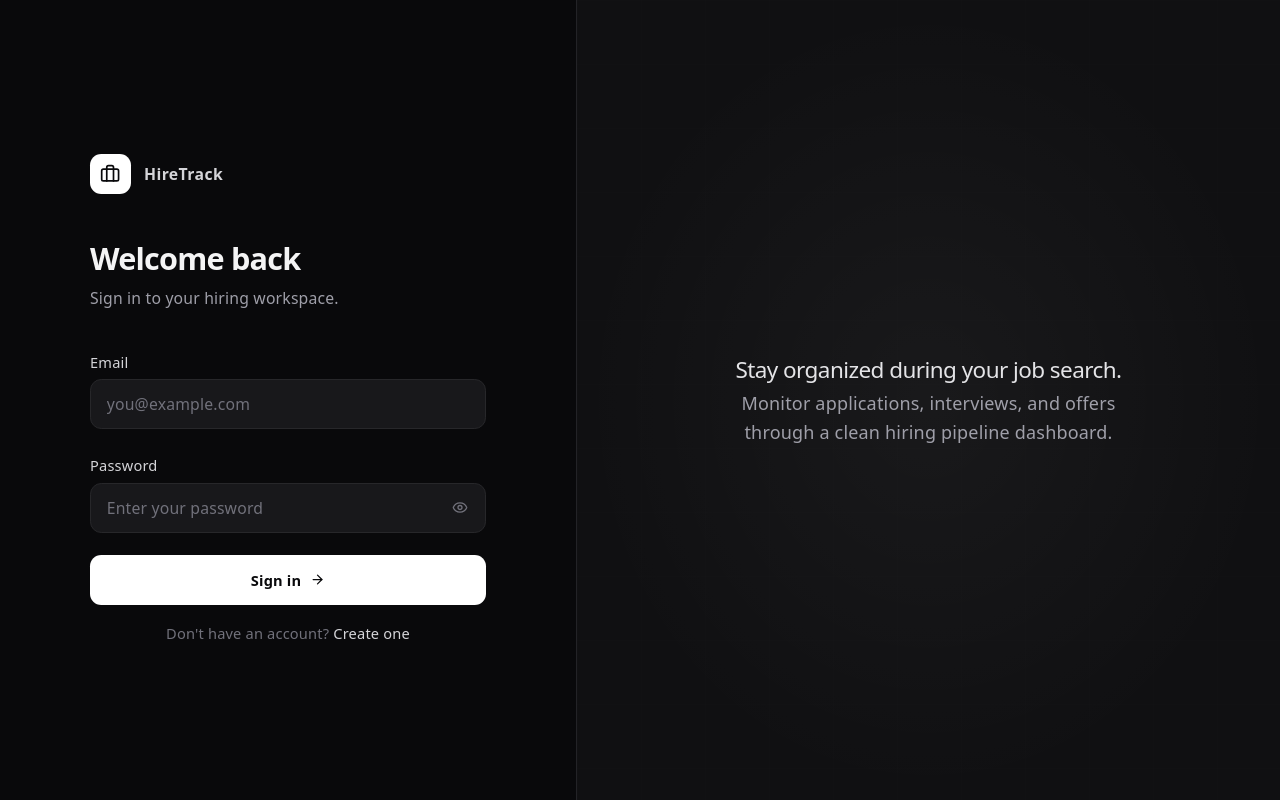
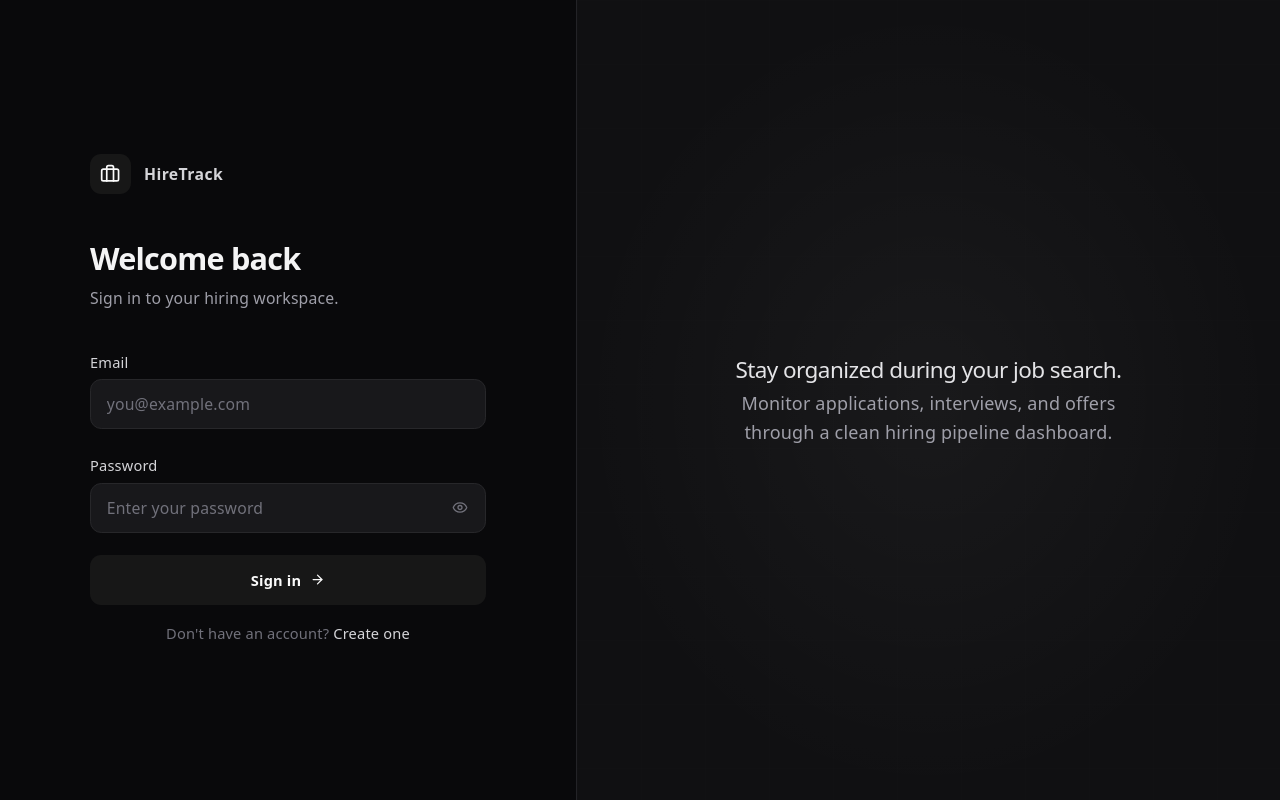
Before and after one commit to shouqatazeez/hiretrack, a React (Vite) app in the folder frontend/: page /login in a window 1280 px wide. Built offline with nearby package versions, Linux system fonts and the light colour scheme; no server answers.

Commit message:
Improve login/register UI

```diff
--- a/frontend/src/pages/auth/LoginPage.jsx
+++ b/frontend/src/pages/auth/LoginPage.jsx
@@ -44,8 +44,8 @@ export default function LoginPage() {
       <div className="flex w-full items-center justify-center px-6 py-12 lg:w-[45%] lg:px-12 xl:px-20">
         <div className="w-full max-w-95">
           <div className="mb-10 flex items-center gap-3">
-            <div className="flex h-9 w-9 items-center justify-center rounded-lg bg-white">
-              <Briefcase className="h-4.5 w-4.5 text-zinc-950" />
+            <div className="flex h-9 w-9 items-center justify-center rounded-lg bg-primary">
+              <Briefcase className="h-4.5 w-4.5 text-primary-foreground" />
             </div>
             <span className="text-sm font-semibold tracking-wide text-zinc-300">
               HireTrack
@@ -85,7 +85,7 @@ export default function LoginPage() {
                 value={formData.email}
                 onChange={handleChange}
                 disabled={loading}
-                className="h-11 w-full mt-1 rounded-lg border border-zinc-800 bg-zinc-900 px-3.5 text-sm text-zinc-100 placeholder:text-zinc-500 outline-none transition-colors focus:border-zinc-600 focus:bg-zinc-900/80 disabled:opacity-50"
+                className="h-11 w-full mt-1 rounded-lg border border-zinc-800 bg-zinc-900 px-3.5 text-sm text-zinc-100 placeholder:text-zinc-500 outline-none transition-colors focus:border-primary focus:bg-zinc-900/80 disabled:opacity-50"
               />
             </div>
 
@@ -107,7 +107,7 @@ export default function LoginPage() {
                   value={formData.password}
                   onChange={handleChange}
                   disabled={loading}
-                  className="h-11 w-full rounded-lg border border-zinc-800 bg-zinc-900 pr-11 pl-3.5 text-sm text-zinc-100 placeholder:text-zinc-500 outline-none transition-colors focus:border-zinc-600 focus:bg-zinc-900/80 disabled:opacity-50"
+                  className="h-11 w-full rounded-lg border border-zinc-800 bg-zinc-900 pr-11 pl-3.5 text-sm text-zinc-100 placeholder:text-zinc-500 outline-none transition-colors focus:border-primary focus:bg-zinc-900/80 disabled:opacity-50"
                 />
                 <button
                   type="button"
@@ -123,7 +123,7 @@ export default function LoginPage() {
             <button
               type="submit"
               disabled={loading}
-              className="flex mb-3.5 h-11 w-full items-center justify-center gap-2 rounded-lg bg-white text-[0.8125rem] font-semibold text-zinc-950 transition-colors hover:bg-zinc-200 disabled:cursor-not-allowed disabled:opacity-60"
+              className="flex mb-3.5 h-11 w-full items-center justify-center gap-2 rounded-lg bg-primary text-[0.8125rem] font-semibold text-primary-foreground transition-colors hover:bg-primary/90 disabled:cursor-not-allowed disabled:opacity-60"
             >
               {loading ? (
                 <>
--- a/frontend/src/pages/auth/RegisterPage.jsx
+++ b/frontend/src/pages/auth/RegisterPage.jsx
@@ -60,8 +60,8 @@ export default function RegisterPage() {
         <div className="w-full max-w-95">
 
           <div className="mb-10 flex items-center gap-3">
-            <div className="flex h-9 w-9 items-center justify-center rounded-lg bg-white">
-              <Briefcase className="h-4.5 w-4.5 text-zinc-950" />
+            <div className="flex h-9 w-9 items-center justify-center rounded-lg bg-primary">
+              <Briefcase className="h-4.5 w-4.5 text-primary-foreground" />
             </div>
             <span className="text-sm font-semibold tracking-wide text-zinc-300">
               HireTrack
@@ -105,7 +105,7 @@ export default function RegisterPage() {
                 value={formData.full_name}
                 onChange={handleChange}
                 disabled={loading}
-                className="mt-1 h-11 w-full rounded-lg border border-zinc-800 bg-zinc-900 px-3.5 text-sm text-zinc-100 placeholder:text-zinc-500 outline-none transition-colors focus:border-zinc-600 focus:bg-zinc-900/80 disabled:opacity-50"
+                className="mt-1 h-11 w-full rounded-lg border border-zinc-800 bg-zinc-900 px-3.5 text-sm text-zinc-100 placeholder:text-zinc-500 outline-none transition-colors focus:border-primary focus:bg-zinc-900/80 disabled:opacity-50"
               />
             </div>
 
@@ -123,7 +123,7 @@ export default function RegisterPage() {
                 value={formData.email}
                 onChange={handleChange}
                 disabled={loading}
-                className="mt-1 h-11 w-full rounded-lg border border-zinc-800 bg-zinc-900 px-3.5 text-sm text-zinc-100 placeholder:text-zinc-500 outline-none transition-colors focus:border-zinc-600 focus:bg-zinc-900/80 disabled:opacity-50"
+                className="mt-1 h-11 w-full rounded-lg border border-zinc-800 bg-zinc-900 px-3.5 text-sm text-zinc-100 placeholder:text-zinc-500 outline-none transition-colors focus:border-primary focus:bg-zinc-900/80 disabled:opacity-50"
               />
             </div>
 
@@ -143,7 +143,7 @@ export default function RegisterPage() {
                   value={formData.password}
                   onChange={handleChange}
                   disabled={loading}
-                  className="h-11 w-full rounded-lg border border-zinc-800 bg-zinc-900 pr-11 pl-3.5 text-sm text-zinc-100 placeholder:text-zinc-500 outline-none transition-colors focus:border-zinc-600 focus:bg-zinc-900/80 disabled:opacity-50"
+                  className="h-11 w-full rounded-lg border border-zinc-800 bg-zinc-900 pr-11 pl-3.5 text-sm text-zinc-100 placeholder:text-zinc-500 outline-none transition-colors focus:border-primary focus:bg-zinc-900/80 disabled:opacity-50"
                 />
                 <button
                   type="button"
@@ -159,7 +159,7 @@ export default function RegisterPage() {
             <button
               type="submit"
               disabled={loading}
-              className="mb-3.5 flex h-11 w-full items-center justify-center gap-2 rounded-lg bg-white text-[0.8125rem] font-semibold text-zinc-950 transition-colors hover:bg-zinc-200 disabled:cursor-not-allowed disabled:opacity-60"
+              className="mb-3.5 flex h-11 w-full items-center justify-center gap-2 rounded-lg bg-primary text-[0.8125rem] font-semibold text-primary-foreground transition-colors hover:bg-primary/90 disabled:cursor-not-allowed disabled:opacity-60"
             >
               {loading ? (
                 <>
```
